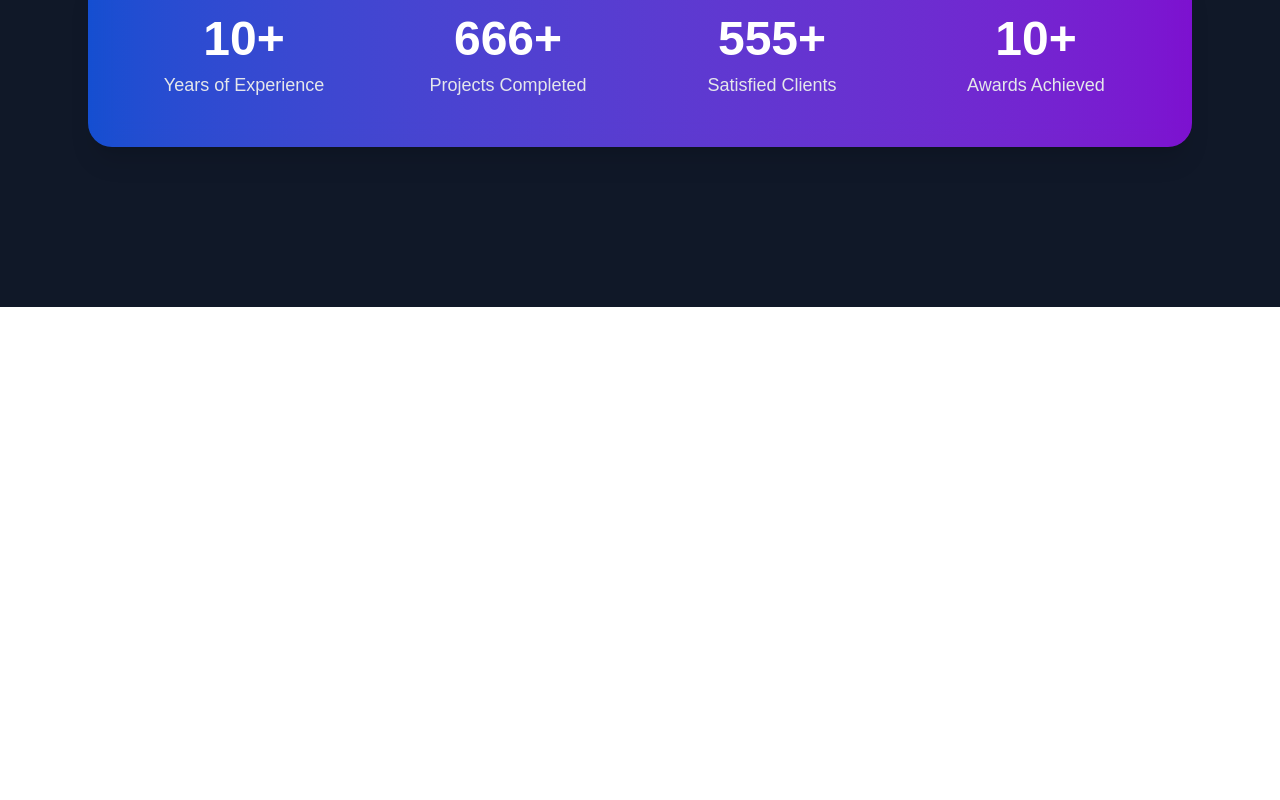
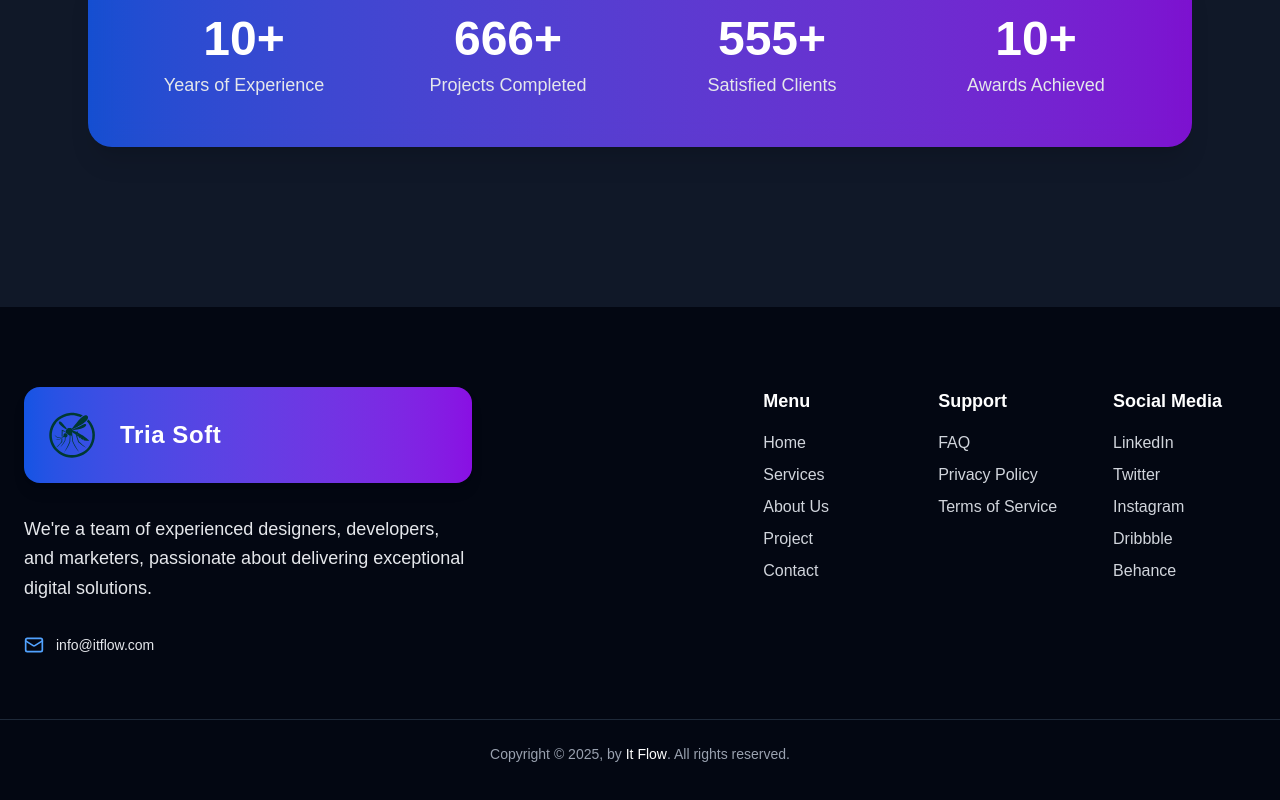
Before and after one commit to SajjadAhmad14/TriaSoft-Website, a Next.js app: page / in a window 1280 px wide. Shown: the part 2587-3387 px from the top of the page. Before the commit the page ends 2894 px from the top, so only its background shows below. Built offline with nearby package versions, Linux system fonts and the light colour scheme.

Commit message:
Added footer

```diff
--- /dev/null
+++ b/src/app/components/Footer.jsx
@@ -0,0 +1,79 @@
+import React from "react";
+import { Mail, Building2 } from "lucide-react";
+
+function Footer() {
+    return (
+        <footer className="w-full bg-gray-950 text-gray-300 py-20">
+            <div className="max-w-7xl mx-auto px-6 flex flex-col md:flex-row justify-between gap-12">
+                {/* Left Section */}
+                <div className="w-full md:w-3/5 max-w-md">
+                    {/* Logo + Company Name inside fancy card */}
+                    <div className="flex items-center gap-4 bg-gradient-to-r from-blue-600/90 to-purple-600/90 rounded-2xl shadow-lg p-4 mb-8">
+                        <img src="mos.svg" alt="Logo" className="h-16 w-16 object-contain" />
+                        <h2 className="text-2xl font-bold text-white tracking-wide">
+                            Tria Soft
+                        </h2>
+                    </div>
+
+                    {/* Description */}
+                    <p className="text-lg leading-relaxed mb-8 text-gray-200">
+                        We're a team of experienced designers, developers, and marketers,
+                        passionate about delivering exceptional digital solutions.
+                    </p>
+
+                    {/* Email */}
+                    <div className="flex items-center gap-3 text-gray-200">
+                        <Mail className="w-5 h-5 text-blue-400" />
+                        <p className="text-sm font-medium">info@itflow.com</p>
+                    </div>
+                </div>
+
+                {/* Right Section */}
+                <div className="w-full md:w-2/5 grid grid-cols-1 sm:grid-cols-3 gap-8">
+                    {/* Menu */}
+                    <div>
+                        <h3 className="text-lg font-semibold text-white mb-4">Menu</h3>
+                        <ul className="space-y-2">
+                            <li><a href="#hero" className="hover:text-blue-400">Home</a></li>
+                            <li><a href="#services" className="hover:text-blue-400">Services</a></li>
+                            <li><a href="#about" className="hover:text-blue-400">About Us</a></li>
+                            <li><a href="#projects" className="hover:text-blue-400">Project</a></li>
+                            <li><a href="#contact" className="hover:text-blue-400">Contact</a></li>
+                        </ul>
+                    </div>
+
+                    {/* Support */}
+                    <div>
+                        <h3 className="text-lg font-semibold text-white mb-4">Support</h3>
+                        <ul className="space-y-2">
+                            <li><a href="#" className="hover:text-blue-400">FAQ</a></li>
+                            <li><a href="#" className="hover:text-blue-400">Privacy Policy</a></li>
+                            <li><a href="#" className="hover:text-blue-400">Terms of Service</a></li>
+                        </ul>
+                    </div>
+
+                    {/* Social Media */}
+                    <div>
+                        <h3 className="text-lg font-semibold text-white mb-4">Social Media</h3>
+                        <ul className="space-y-2">
+                            <li><a href="#" className="hover:text-blue-400">LinkedIn</a></li>
+                            <li><a href="#" className="hover:text-blue-400">Twitter</a></li>
+                            <li><a href="#" className="hover:text-blue-400">Instagram</a></li>
+                            <li><a href="#" className="hover:text-blue-400">Dribbble</a></li>
+                            <li><a href="#" className="hover:text-blue-400">Behance</a></li>
+                        </ul>
+                    </div>
+                </div>
+            </div>
+
+            {/* Bottom Section */}
+            <div className="max-w-7xl mx-auto px-6 mt-16 border-t border-gray-800 pt-6 text-center">
+                <p className="text-sm text-gray-400">
+                    Copyright © 2025, by <span className="text-white font-medium">It Flow</span>. All rights reserved.
+                </p>
+            </div>
+        </footer>
+    );
+}
+
+export default Footer;
--- a/src/app/page.js
+++ b/src/app/page.js
@@ -1,5 +1,6 @@
 "use client";
 
+import Footer from "./components/Footer";
 import Home from "./components/Home";
 import Navbar from "./components/Navbar";
 import Project from "./components/Project";
@@ -17,6 +18,7 @@ export default function Page() {
         <Home />
         <Services />
         <Project />
+        <Footer />
       </div>
     </main>
   );
```
